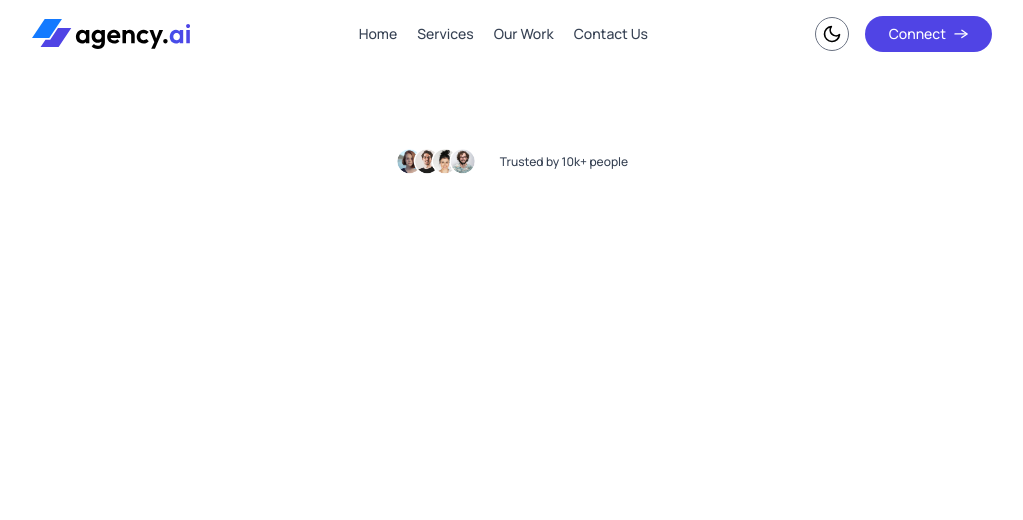
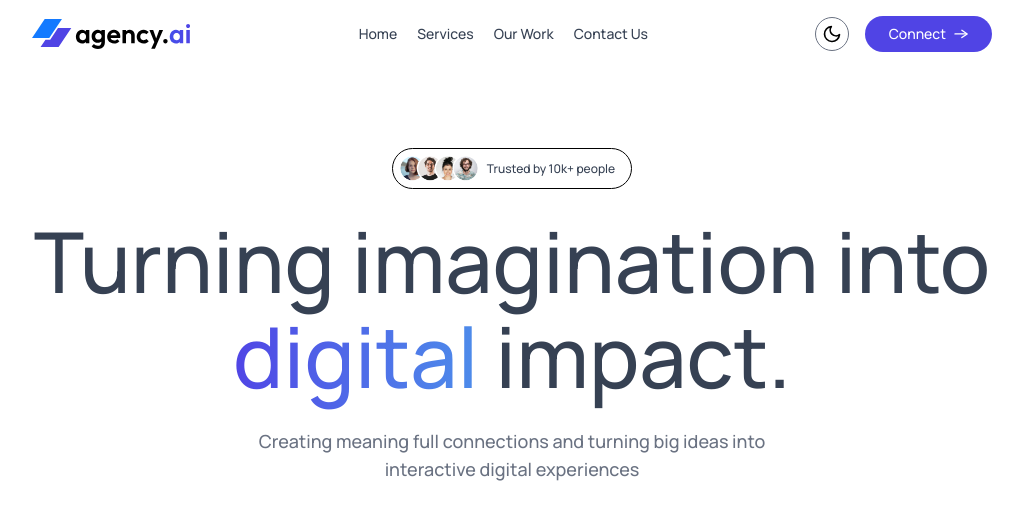
Before and after one commit to nadeeshan1/Agency-web, a React (Vite) app in the folder agency/: page / in a window 1280 px wide. Shown: the top 520 px of the page, without its empty margins (128-1151 px from the left). Built offline with nearby package versions, Linux system fonts and the light colour scheme.

Commit message:
Add hero header and paragraph

```diff
--- a/agency/src/components/Hero.jsx
+++ b/agency/src/components/Hero.jsx
@@ -5,10 +5,14 @@ const Hero = () => {
   return (
     <div id='hero' className='flex flex-col items-center gap-6 py-20 px-4 sm:px-12 lg:px-24 xl:px-40 text-center w-full overflow-hidden text-gray-700 dark:text-white'>
 
-        <div className='inline-flex items-center gap-6'>
+        <div className='inline-flex items-center gap-2 border border-black p-1.5 pr-4 rounded-full dark:border-gray-300'>
             <img src={assets.group_profile} className='w-20' alt="group_profile" />
             <p className='text-xs font-medium'>Trusted by 10k+ people</p>
         </div>
+
+        <h1 className='text-4xl sm:text-5xl md:text-6xl xl:text-[84px] font-medium xl:leading-23.75 max-w-5xl'>Turning imagination into <span className='bg-linear-to-r from-[#5044E5] to-[#4d8cea] bg-clip-text text-transparent'>digital</span> impact.</h1>
+        {/*bg-linear-to-r = bg-gradient-to-r */}
+        <p className='text-sm sm:text-lg font-medium text-gray-500 dark:text-white/75 max-w-4/5 sm:max-w-lg pb-3'>Creating meaning full connections and turning big ideas into interactive digital experiences</p>
 
     </div>
   )
```
